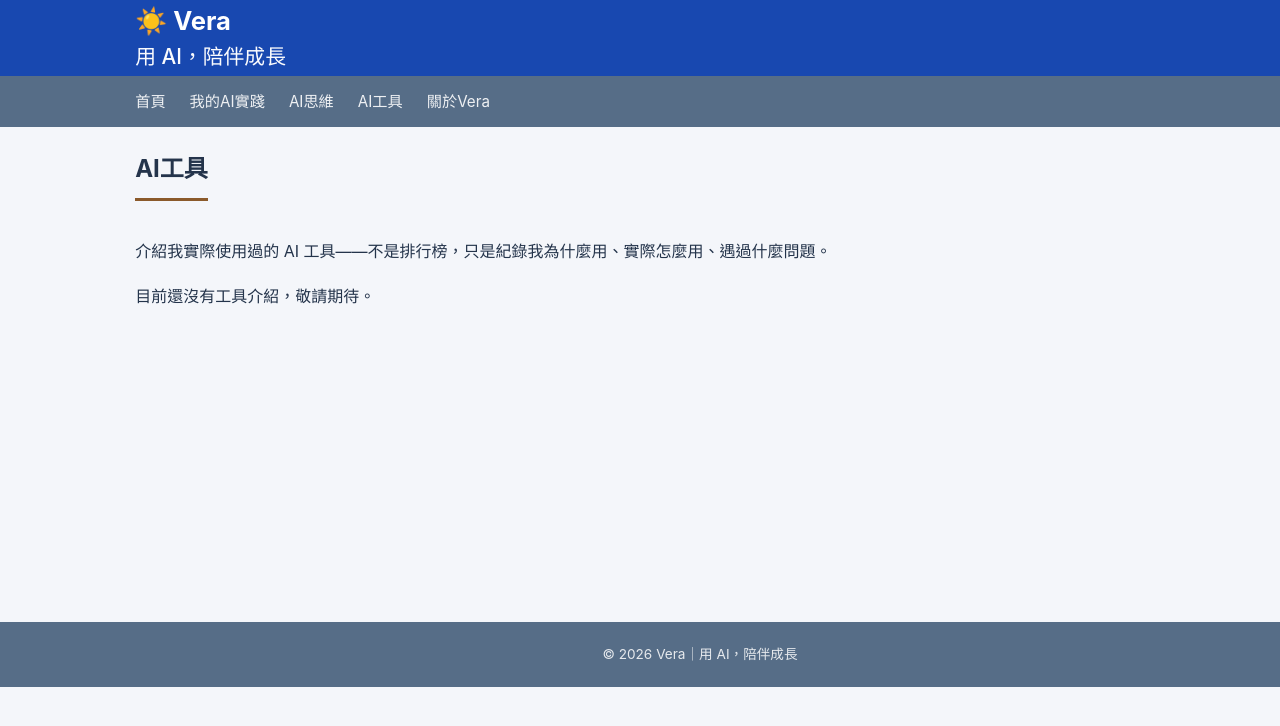
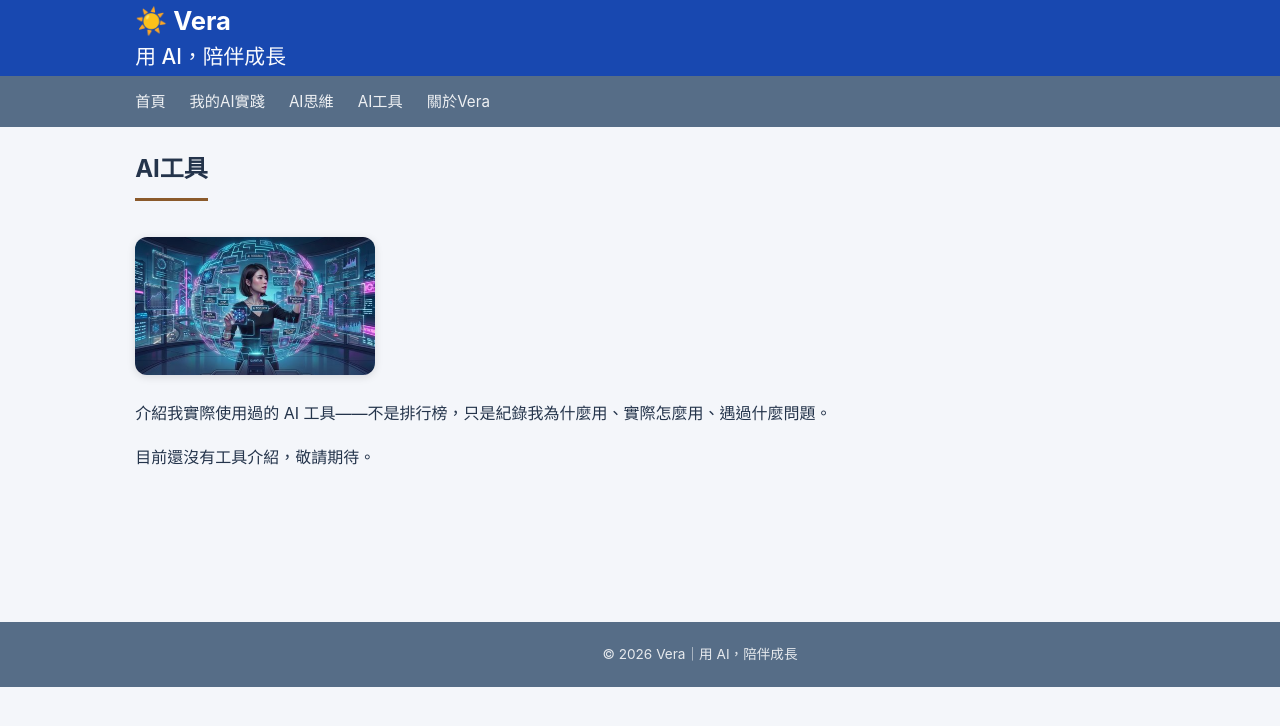
Before and after one commit to Vera-With-AI/Vera-With-AI.github.io, a Jekyll site: the page built from ai-tools.md, in a window 1280 px wide. Shown: the top 726 px of the page. Built offline with Jekyll 4.4.1, drawn with Linux system fonts in a browser that asks for light colours.

Commit message:
為 AI工具頁面加上插畫圖片
Co-Authored-By: Claude Sonnet 5 <noreply@anthropic.com>

```diff
--- a/ai-tools.md
+++ b/ai-tools.md
@@ -4,6 +4,8 @@ title: AI工具
 permalink: /ai-tools/
 accent: caramel
 ---
+
+<img src="{{ '/assets/images/ai-tools-illustration.jpg' | relative_url }}" alt="AI工具插畫" class="hero-image">
 
 介紹我實際使用過的 AI 工具——不是排行榜，只是紀錄我為什麼用、實際怎麼用、遇過什麼問題。
 
```
Also changed, not shown: assets/images/ai-tools-illustration.jpg (added).
